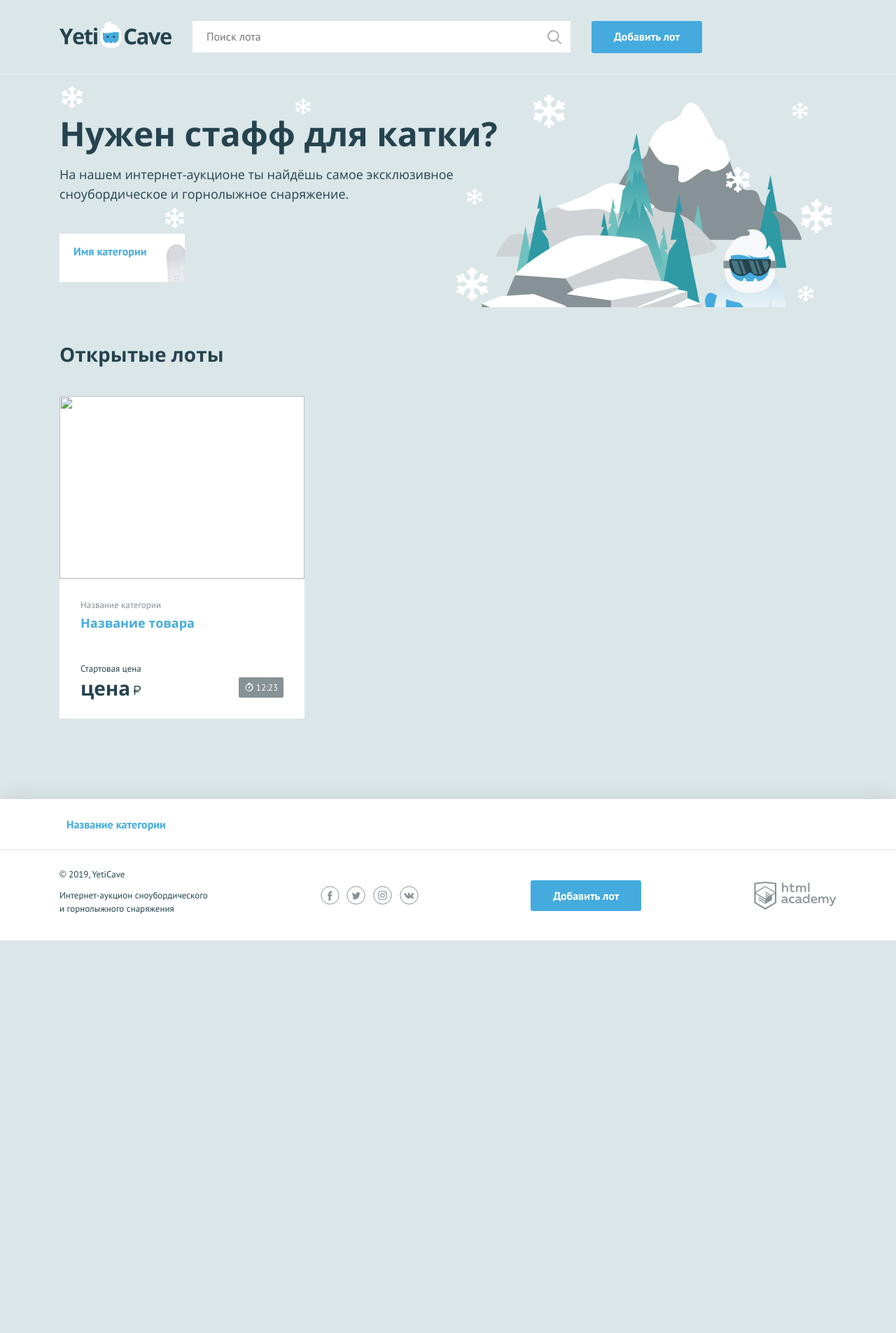
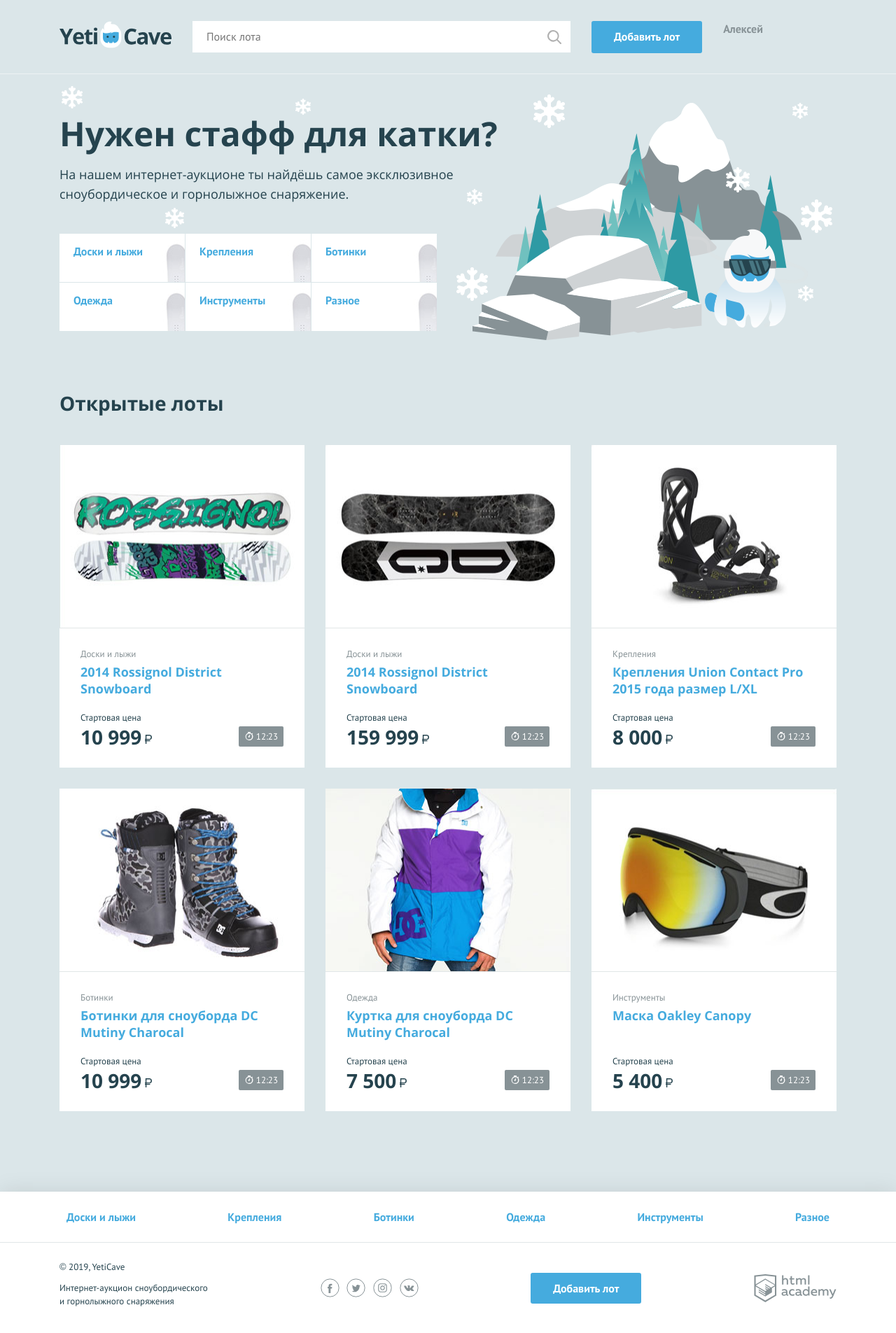
Before and after one commit to FedorenkoAl/863153-yeticave, a PHP site: page / in a window 1280 px wide. Shown: the whole page at 70% size. Before the commit the page ends 1344 px from the top, so only its background shows below. Run offline with PHP 8.4, Linux system fonts and the light colour scheme.

Commit message:
Выполнение задания 6 Пишем первую функцию
Выполнение задания 6
Внес правки в задание 5

```diff
--- a/index.php
+++ b/index.php
@@ -1,7 +1,55 @@
 <?php
 $is_auth = rand(0, 1);
-
-$user_name = ''; // укажите здесь ваше имя
+$user_name = 'Алексей'; // укажите здесь ваше имя
+$category = ["Доски и лыжи", "Крепления", "Ботинки", "Одежда", "Инструменты", "Разное"];
+$lots = [
+[
+"picture" => "img/lot-1.jpg",
+"category" => "$category[0]",
+"title" => "2014 Rossignol District Snowboard",
+"prais" => "10999"
+],
+[
+"picture" => "img/lot-2.jpg",
+"category" => "$category[0]",
+"title" => "2014 Rossignol District Snowboard",
+"prais" => "159999"
+],
+[
+"picture" => "img/lot-3.jpg",
+"category" => "$category[1]",
+"title" => "Крепления Union Contact Pro 2015 года размер L/XL",
+"prais" => "8000"
+],
+[
+"picture" => "img/lot-4.jpg",
+"category" => "$category[2]",
+"title" => "Ботинки для сноуборда DC Mutiny Charocal",
+"prais" => "10999"
+],
+[
+"picture" => "img/lot-5.jpg",
+"category" => "$category[3]",
+"title" => "Куртка для сноуборда DC Mutiny Charocal",
+"prais" => "7500"
+],
+[
+"picture" => "img/lot-6.jpg",
+"category" => "$category[4]",
+"title" => "Маска Oakley Canopy",
+"prais" => "5400"
+],
+];
+function money ($amount){
+$numb = ceil($amount);
+if ($numb < 1000){
+echo $numb;
+return;
+}
+else {
+echo number_format($amount,0," "," ");
+}
+}
 ?>
 <!DOCTYPE html>
 <html lang="ru">
@@ -13,7 +61,6 @@
     </head>
     <body>
         <div class="page-wrapper">
-
             <header class="main-header">
                 <div class="main-header__container container">
                     <h1 class="visually-hidden">YetiCave</h1>
@@ -25,23 +72,35 @@
                         <input class="main-header__search-btn" type="submit" name="find" value="Найти">
                     </form>
                     <a class="main-header__add-lot button" href="pages/add-lot.html">Добавить лот</a>
-
                     <nav class="user-menu">
-
                         <!-- здесь должен быть PHP код для показа имени пользователя -->
-
+                        <?php if ($is_auth == 1): ?>
+                        <div class="user-menu__logged">
+                            <p>Алексей</p>
+                        </div>
+                        <?php else: ?>
+                        <ul class="user-menu__list">
+                            <li class="user-menu__item">
+                                <a href="#">Регистрация</a>
+                            </li>
+                            <li class="user-menu__item">
+                                <a href="#">Вход</a>
+                            </li>
+                        </ul>
+                        <?php endif; ?>
                     </nav>
                 </div>
             </header>
-
             <main class="container">
                 <section class="promo">
                     <h2 class="promo__title">Нужен стафф для катки?</h2>
                     <p class="promo__text">На нашем интернет-аукционе ты найдёшь самое эксклюзивное сноубордическое и горнолыжное снаряжение.</p>
                     <ul class="promo__list">
                         <!--заполните этот список из массива категорий-->
+                        <?php foreach ($category as $value): ?>
                         <li class="promo__item promo__item--boards">
-                <a class="promo__link" href="pages/all-lots.html">Имя категории</a>
+                            <a class="promo__link" href="pages/all-lots.html"><?=$value;?></a>
+                            <?php endforeach; ?>
                         </li>
                     </ul>
                 </section>
@@ -50,18 +109,19 @@
                         <h2>Открытые лоты</h2>
                     </div>
                     <ul class="lots__list">
-            <!--заполните этот список из массива с товарами-->
+                        <!-- заполните этот список из массива с товарами -->
+                        <?php foreach ($lots as $key => $val): ?>
                         <li class="lots__item lot">
                             <div class="lot__image">
-                    <img src="" width="350" height="260" alt="">
+                                <img src="<?=$val["picture"]; ?>" width="350" height="260" alt="">
                             </div>
                             <div class="lot__info">
-                    <span class="lot__category">Название категории</span>
-                    <h3 class="lot__title"><a class="text-link" href="pages/lot.html">Название товара</a></h3>
+                                <span class="lot__category"><?=$val["category"];?></span>
+                                <h3 class="lot__title"><a class="text-link" href="pages/lot.html"><?=$val["title"];?></a></h3>
                                 <div class="lot__state">
                                     <div class="lot__rate">
                                         <span class="lot__amount">Стартовая цена</span>
-                            <span class="lot__cost">цена<b class="rub">р</b></span>
+                                        <span class="lot__cost"><?=money($val["prais"]);?><b class="rub">р</b></span>
                                     </div>
                                     <div class="lot__timer timer">
                                         12:23
@@ -69,17 +129,19 @@
                                 </div>
                             </div>
                         </li>
+                        <?php endforeach; ?>
                     </ul>
                 </section>
             </main>
         </div>
-
         <footer class="main-footer">
             <nav class="nav">
                 <ul class="nav__list container">
                     <!--заполните этот список из массива категорий-->
+                    <?php foreach ($category as $value): ?>
                     <li class="nav__item">
-                <a href="pages/all-lots.html">Название категории</a>
+                        <a href="pages/all-lots.html"><?=$value;?></a>
+                        <?php endforeach; ?>
                     </li>
                 </ul>
             </nav>
@@ -124,6 +186,5 @@
                     </div>
                 </div>
             </footer>
-
         </body>
     </html>
```
Lines whose indentation alone changed are shown as unchanged.
